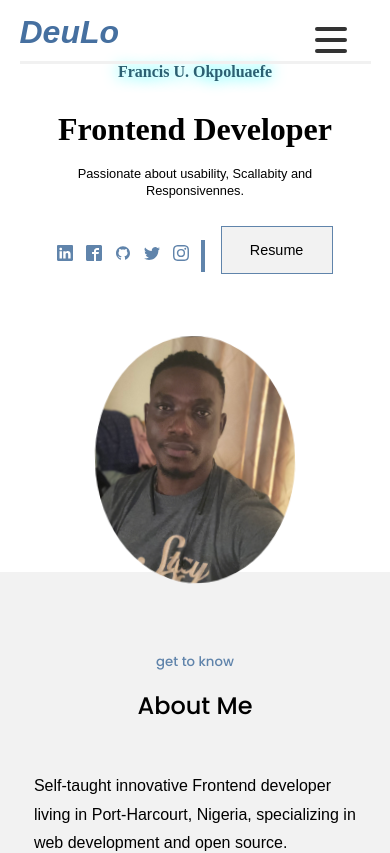
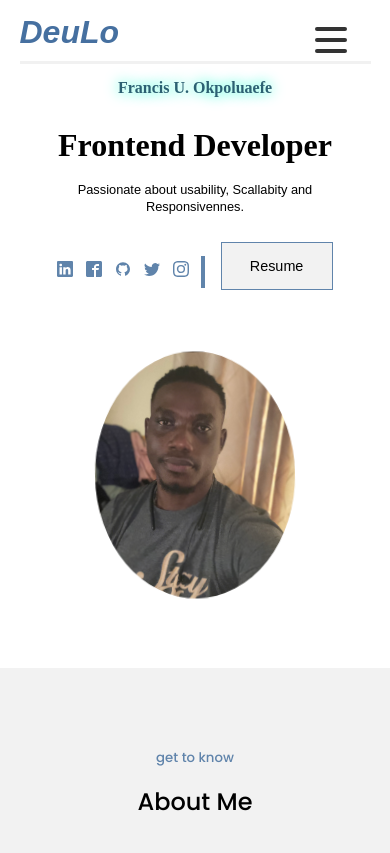
Before and after one commit to Engrfran6/DeuLo, a React (Create React App) app: page / in a window 390 px wide. Shown: the top 853 px of the page. Built offline with nearby package versions, Linux system fonts and the light colour scheme.

Commit message:
Update header.css

```diff
--- a/src/components/header/header.css
+++ b/src/components/header/header.css
@@ -170,10 +170,10 @@
 
 @media screen and (max-width: 600px) {
   .container-content {
-    margin-top: 2rem;
+    margin-top: 3rem;
     flex-direction: column;
     height: 45vh;
-    margin-bottom: 10rem;
+    margin-bottom: 15rem;
   }
 
   .header-me {
```
